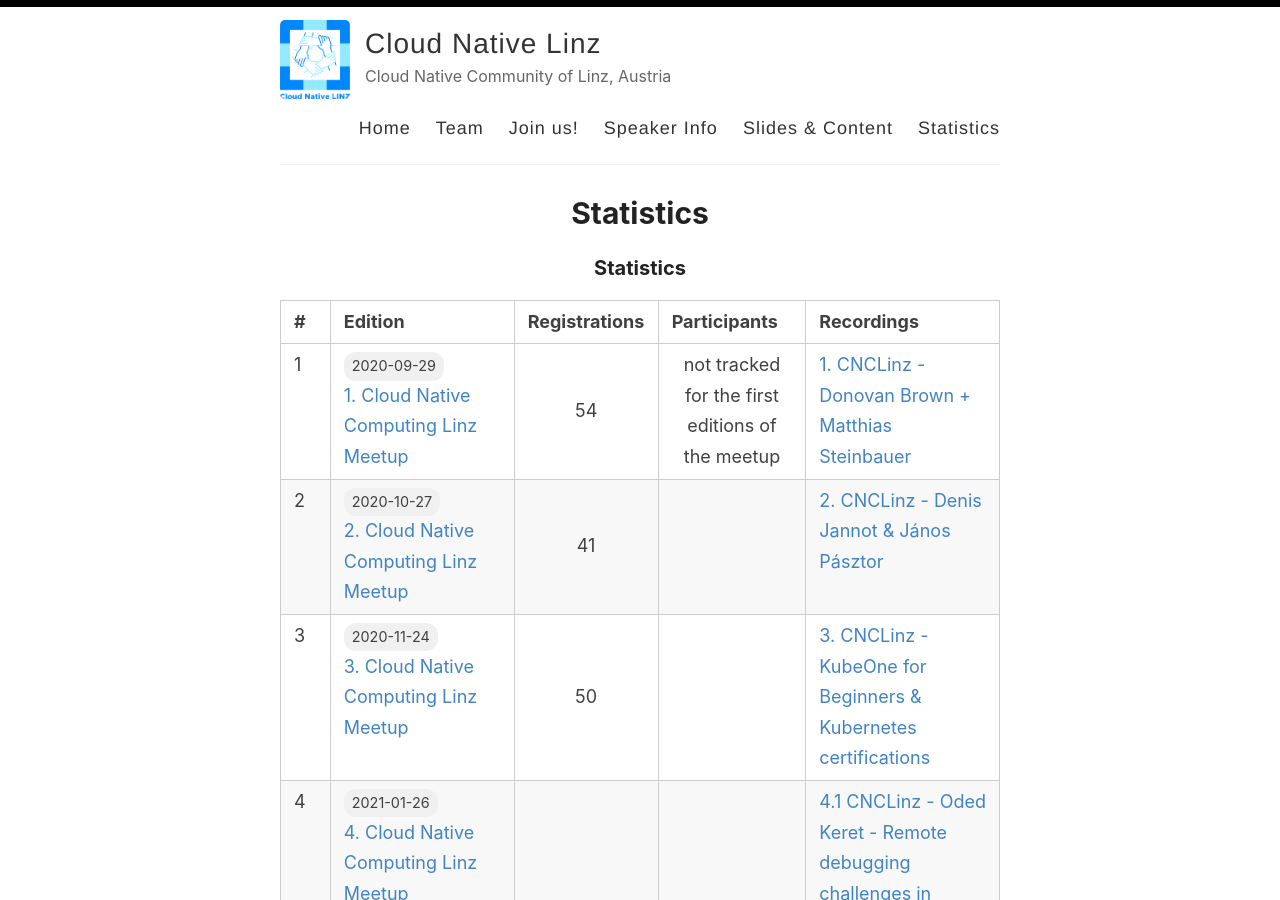
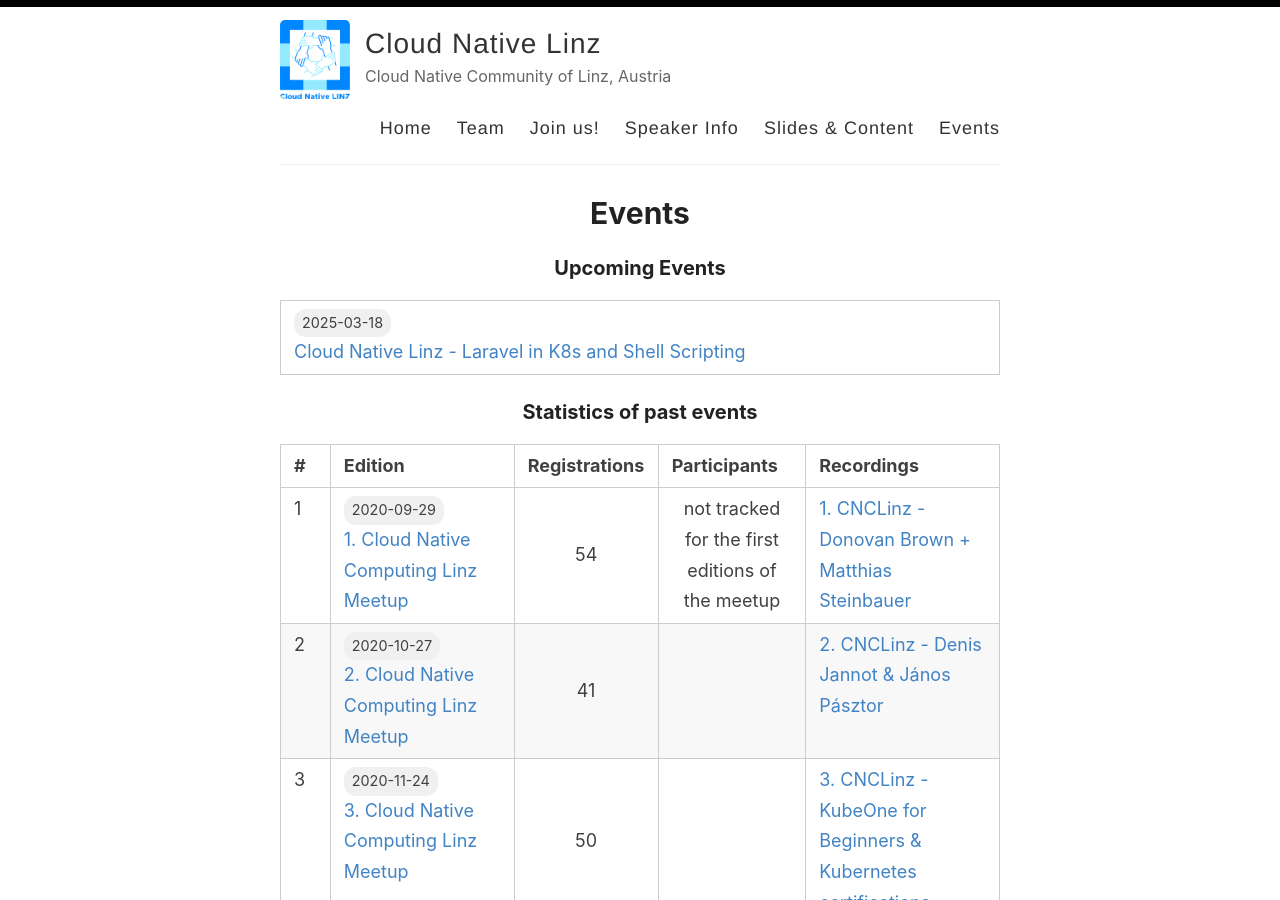
Before and after one commit to CloudNativeLinz/cloudnativelinz.github.io, a Jekyll site: the page built from _pages/statistics.md, in a window 1280 px wide and 900 px high. Built offline with Jekyll 4.4.1, drawn with Linux system fonts in a browser that asks for light colours.

Commit message:
Add upcoming events section and rename statistics page to events

```diff
--- a/_data/events.yml
+++ b/_data/events.yml
@@ -332,3 +332,10 @@
       link: "https://www.youtube.com/watch?v=1mlVzss8bHE"
     - title: "37.2 - Damjan Gjurovski - Designing Zero Trust Systems"
       link: "https://www.youtube.com/watch?v=YV5U2mcohTk"
+
+- id: 38
+  edition: "Cloud Native Linz - Laravel in K8s and Shell Scripting"
+  date: "2025-03-18"
+  event_link: "https://www.meetup.com/cloud-native-linz/events/306377483/"
+  registrations: ""
+  recording: []
--- a/_layouts/default.html
+++ b/_layouts/default.html
@@ -34,7 +34,7 @@
               <a href="{{ site.baseurl }}/join">Join us!</a>
               <a href="{{ site.baseurl }}/speaker-info">Speaker Info</a>
               <a href="{{ site.baseurl }}/slides">Slides & Content</a>
-              <a href="{{ site.baseurl }}/statistics">Statistics</a>
+              <a href="{{ site.baseurl }}/statistics">Events</a>
               <!--
               <a href="{{ site.baseurl }}/search">Search</a>
               <a href="{{ site.baseurl }}/archive">Archive</a>
--- a/_pages/statistics.md
+++ b/_pages/statistics.md
@@ -1,10 +1,8 @@
 ---
 layout: page
-title: Statistics
+title: Events
 permalink: /statistics/
 ---
-
-### Statistics
 
 <style>
   .date-label {
@@ -21,6 +19,37 @@
   }
 </style>
 
+{% assign upcoming_events = false %}
+{% for event in site.data.events %}
+  {% assign event_date = event.date | date: "%Y-%m-%d" %}
+  {% assign today = site.time | date: "%Y-%m-%d" %}
+  {% if event_date > today %}
+    {% assign upcoming_events = true %}
+    {% break %}
+  {% endif %}
+{% endfor %}
+
+{% if upcoming_events %}
+### Upcoming Events
+<table width="100%">
+  {% for event in site.data.events %}
+    {% assign event_date = event.date | date: "%Y-%m-%d" %}
+    {% assign today = site.time | date: "%Y-%m-%d" %}
+    {% if event_date > today %}
+      <tr>
+        <td>
+          <span class="date-label">{{ event.date }}</span><br>
+          <a href="{{ event.event_link }}">{{ event.edition }}</a>
+        </td>
+      </tr>
+    {% endif %}
+  {% endfor %}
+</table>
+{% endif %}
+
+
+### Statistics of past events
+
 <table>
   <thead>
     <tr>
@@ -33,6 +62,12 @@
   </thead>
   <tbody>
     {% for event in site.data.events %}
+
+    {% assign event_date = event.date | date: "%Y-%m-%d" %}
+    {% assign today = site.time | date: "%Y-%m-%d" %}
+
+    {% if event_date < today %}
+
     <tr>
       <td>{{ event.id }}</td>
       <td>
@@ -58,6 +93,7 @@
         {% endif %}
       </td>
     </tr>
+    {% endif %}
     {% endfor %}
   </tbody>
 </table>
```
